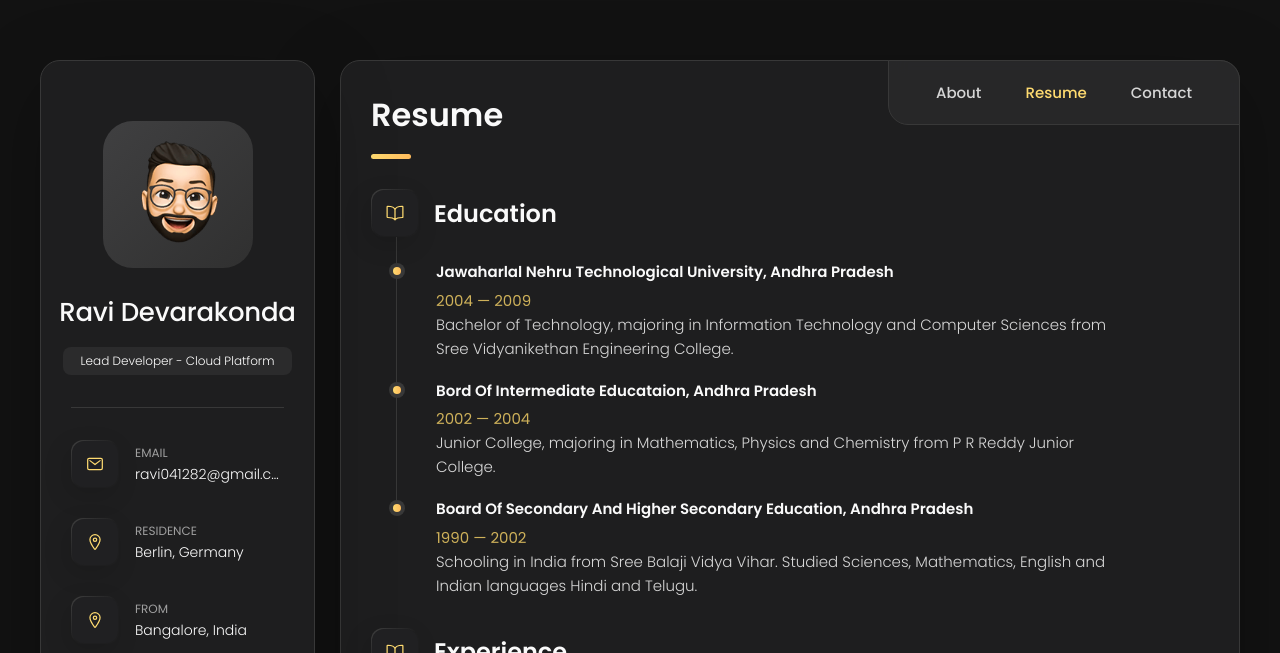
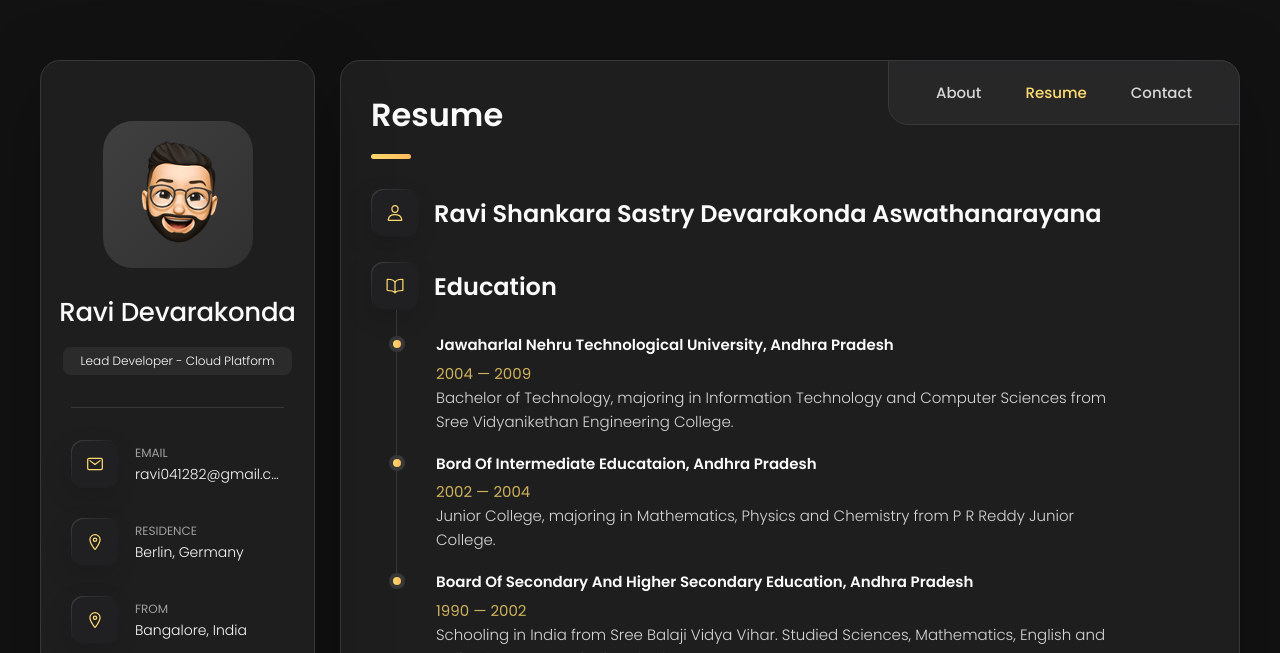
Before and after one commit to ravi-devarakonda/ravi-devarakonda.github.io, a plain HTML site: page index.html in a window 1280 px wide. Both pictures are taken after a click on the button "Resume". Shown: the top 653 px of the page. Drawn offline with nearby package versions, Linux system fonts and the light colour scheme.

Commit message:
Add full name to resume.

```diff
--- a/index.html
+++ b/index.html
@@ -497,6 +497,15 @@
         </header>
 
         <section class="timeline">
+
+          <div class="title-wrapper">
+            <div class="icon-box">
+              <ion-icon name="person-outline"></ion-icon>
+            </div>
+
+            <h3 class="h3">Ravi Shankara Sastry Devarakonda Aswathanarayana</h3><br>
+          </div>
+
 
           <div class="title-wrapper">
             <div class="icon-box">
```
